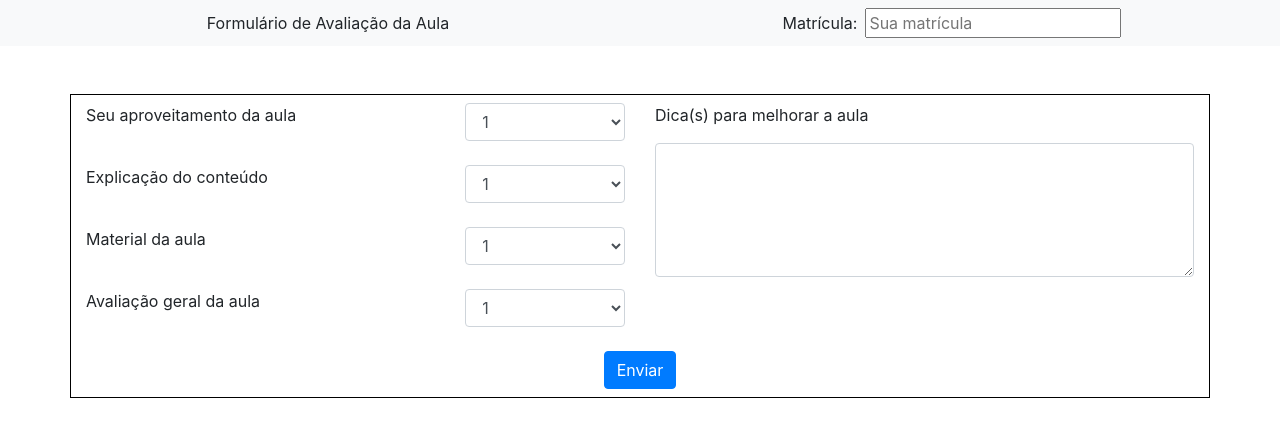
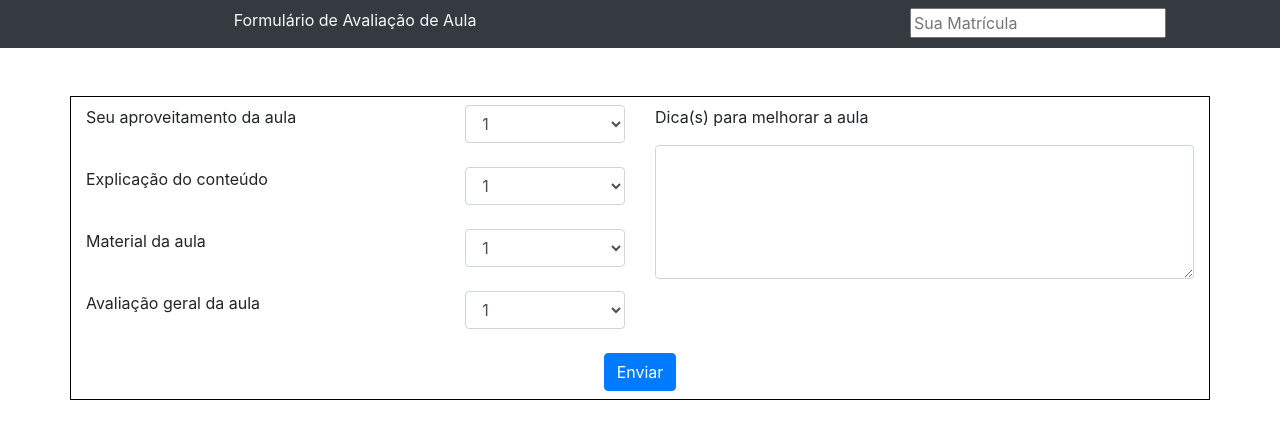
Before and after one commit to JordaoA/Learning-React, a React (Create React App) app in the folder icc-app/: page / in a window 1280 px wide. Shown: the top 438 px of the page. Built offline with nearby package versions, Linux system fonts and the light colour scheme.

Commit message:
Dividindo em componentes

```diff
--- a/icc-app/src/App.css
+++ b/icc-app/src/App.css
@@ -49,3 +49,7 @@
 .direita {
   text-align: right;
 }
+
+.colorLight {
+  color: rgb(255, 255, 255);
+}
--- a/icc-app/src/App.js
+++ b/icc-app/src/App.js
@@ -1,135 +1,14 @@
 import React, { Component } from 'react';
+import Topo from './componentes/head';
+import Corpo from './componentes/Corpo';
 import './App.css';
-import { Navbar, Container, Row, Col, Button, Form, FormGroup, Label, Input} from 'reactstrap';
 
 class App extends Component {
   render() {
     return (
       <div className="App">
-
-        <div>
-        <Navbar color="light" light expand="md">
-
-          <Col>Formulário de Avaliação da Aula</Col>
-
-          <Col>
-
-            Matrícula:
-            <input className="ml-2" type="text" placeholder="Sua matrícula"></input>
-
-          </Col>
-
-        </Navbar>
-        </div>
-
-        <div className="mt-5">
-        <Container className="borda">
-
-          <Form>
-
-            <Row>
-
-              <Col>
-
-              <FormGroup>
-                <Row>
-                  <Col className="mt-2 esquerda">
-                    <Label for="avaliacao1">Seu aproveitamento da aula</Label>
-                  </Col>
-
-                  <Col className="col-4 mt-2">
-                    <Input type="select" name="select" id="avaliacao1">
-                      <option>1</option>
-                      <option>2</option>
-                      <option>3</option>
-                      <option>4</option>
-                      <option>5</option>
-                    </Input>
-                  </Col>
-                </Row>
-              </FormGroup>
-
-              <FormGroup>
-                <Row>
-                  <Col className="mt-2 esquerda">
-                    <Label for="avaliacao2">Explicação do conteúdo</Label>
-                  </Col>
-
-                  <Col className="col-4 mt-2">
-                    <Input type="select" name="select" id="avaliacao2">
-                      <option>1</option>
-                      <option>2</option>
-                      <option>3</option>
-                      <option>4</option>
-                      <option>5</option>
-                    </Input>
-                  </Col>
-                </Row>
-              </FormGroup>
-
-              <FormGroup>
-                <Row>
-                  <Col className="mt-2 esquerda">
-                    <Label for="avaliacao3">Material da aula</Label>
-                  </Col>
-
-                  <Col className="col-4 mt-2">
-                    <Input type="select" name="select" id="avaliacao3">
-                      <option>1</option>
-                      <option>2</option>
-                      <option>3</option>
-                      <option>4</option>
-                      <option>5</option>
-                    </Input>
-                  </Col>
-                </Row>
-              </FormGroup>
-
-              <FormGroup>
-                <Row>
-                  <Col className="mt-2 esquerda">
-                    <Label for="avaliacao4">Avaliação geral da aula</Label>
-                  </Col>
-
-                  <Col className="col-4 mt-2">
-                    <Input type="select" name="select" id="avaliacao4">
-                      <option>1</option>
-                      <option>2</option>
-                      <option>3</option>
-                      <option>4</option>
-                      <option>5</option>
-                    </Input>
-                  </Col>
-                </Row>
-              </FormGroup>
-
-              </Col>
-
-              <Col className="col-lg-6 col-sm-12">
-
-                <FormGroup>
-                  <Row>
-                    <Col className="mt-2 esquerda">
-                      <Label for="textoAluno">Dica(s) para melhorar a aula</Label>
-                    </Col>
-
-                    <Col className="mt-2 col-12">
-                      <Input rows="5" type="textarea" name="text" id="textoAluno" />
-                    </Col>
-                  </Row>
-                </FormGroup>
-
-              </Col>
-
-            </Row>
-
-            <Button className="direita my-2" color="primary">Enviar</Button>
-
-          </Form>
-
-        </Container>
-        </div>
-
+        <Topo></Topo>
+        <Corpo />
       </div>
     );
   }
--- /dev/null
+++ b/icc-app/src/componentes/Corpo.js
@@ -0,0 +1,100 @@
+import React, { Component } from 'react'
+
+import { Container, Row, Col, Button, Form, FormGroup, Label, Input} from 'reactstrap';
+
+class Corpo extends Component {
+    render() {
+        return (
+        <div className="mt-5">
+          <Container className="borda" expand="md">
+            <Form>
+              <Row>
+                <Col>
+                <FormGroup>
+                  <Row>
+                    <Col className="mt-2 esquerda">
+                      <Label for="avaliacao1">Seu aproveitamento da aula</Label>
+                    </Col>
+                    <Col className="col-4 mt-2">
+                      <Input type="select" name="select" id="avaliacao1">
+                        <option>1</option>
+                        <option>2</option>
+                        <option>3</option>
+                        <option>4</option>
+                        <option>5</option>
+                      </Input>
+                    </Col>
+                  </Row>
+                </FormGroup>
+                <FormGroup>
+                  <Row>
+                    <Col className="mt-2 esquerda">
+                      <Label for="avaliacao2">Explicação do conteúdo</Label>
+                    </Col>
+                    <Col className="col-4 mt-2">
+                      <Input type="select" name="select" id="avaliacao2">
+                        <option>1</option>
+                        <option>2</option>
+                        <option>3</option>
+                        <option>4</option>
+                        <option>5</option>
+                      </Input>
+                    </Col>
+                  </Row>
+                </FormGroup>
+                <FormGroup>
+                  <Row>
+                    <Col className="mt-2 esquerda">
+                      <Label for="avaliacao3">Material da aula</Label>
+                    </Col>
+
+                    <Col className="col-4 mt-2">
+                      <Input type="select" name="select" id="avaliacao3">
+                        <option>1</option>
+                        <option>2</option>
+                        <option>3</option>
+                        <option>4</option>
+                        <option>5</option>
+                      </Input>
+                    </Col>
+                  </Row>
+                </FormGroup>
+                <FormGroup>
+                  <Row>
+                    <Col className="mt-2 esquerda">
+                      <Label for="avaliacao4">Avaliação geral da aula</Label>
+                    </Col>
+                    <Col className="col-4 mt-2">
+                      <Input type="select" name="select" id="avaliacao4">
+                        <option>1</option>
+                        <option>2</option>
+                        <option>3</option>
+                        <option>4</option>
+                        <option>5</option>
+                      </Input>
+                    </Col>
+                  </Row>
+                </FormGroup>
+                </Col>
+                <Col className="col-lg-6 col-sm-12">
+                  <FormGroup>
+                    <Row>
+                      <Col className="mt-2 esquerda">
+                        <Label for="textoAluno">Dica(s) para melhorar a aula</Label>
+                      </Col>
+                      <Col className="mt-2 col-12">
+                        <Input rows="5" type="textarea" name="text" id="textoAluno" />
+                      </Col>
+                    </Row>
+                  </FormGroup>
+                </Col>
+              </Row>
+              <Button className="direita my-2" color="primary">Enviar</Button>
+            </Form>
+          </Container>
+        </div>
+        );
+    }
+}
+
+export default Corpo;
--- /dev/null
+++ b/icc-app/src/componentes/head.js
@@ -0,0 +1,34 @@
+import React, { Component } from 'react';
+import '../App.css';
+import { Navbar, Label} from 'reactstrap';
+
+class Topo extends Component {
+
+    render() {
+        return (
+            <div>
+
+                <Navbar color="dark" expand="md">
+                  <div className="container">
+                    <div className="row col-12">
+
+                      <div className="col-lg-6 col-md-6 col-sm-12">
+                        <Label className="text-light">
+                          Formulário de Avaliação de Aula
+                        </Label>
+                      </div>
+
+                      <div className="col-lg-3 offset-lg-3 col-md-3 offset-md-2 col-sm-12">
+                        <input className="form-inline" placeholder="Sua Matrícula"></input>
+                      </div>
+
+                    </div>
+                  </div>
+                </Navbar>
+
+            </div>
+        );
+    }
+  }
+
+  export default Topo;
```
Also changed, not shown: 2 other files (tests, documents, lock files or other folders).
